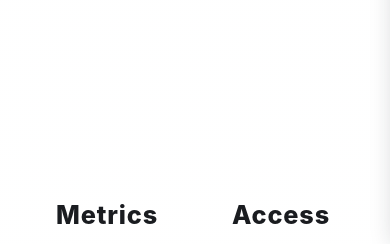
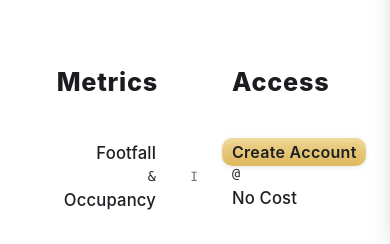
Before and after one commit to Ali-Nigzu/portal, a React (Vite) app in the folder frontend/: page / in a window 390 px wide. Shown: the part 600-844 px from the top of the page. Built offline with nearby package versions, Linux system fonts and the light colour scheme; no server answers.

Commit message:
Refine mobile landing header handoff

```diff
--- a/frontend/src/styles/LandingPage.css
+++ b/frontend/src/styles/LandingPage.css
@@ -454,7 +454,7 @@ body {
   display: inline-block;
   width: fit-content;
   padding: 0;
-  border-radius: 10px;
+  border-radius: 9px;
   color: var(--cta-create-text);
   font-weight: 560;
 }
@@ -462,11 +462,11 @@ body {
 .landing-axis-mobile-stack-line-cta::before {
   content: "";
   position: absolute;
-  inset: -6px -10px -6px -12px;
+  inset: -4px -8px -4px -9px;
   z-index: -1;
   border-radius: inherit;
   background: linear-gradient(180deg, color-mix(in srgb, var(--landing-gold) 88%, #f8e9c0 12%), color-mix(in srgb, var(--landing-gold-strong) 82%, #e5c56e 18%));
-  box-shadow: 0 2px 8px rgba(62, 56, 34, 0.14), inset 0 5px 9px rgba(255, 249, 231, 0.24);
+  box-shadow: 0 1px 5px rgba(62, 56, 34, 0.12), inset 0 4px 8px rgba(255, 249, 231, 0.22);
 }
 
 .landing-axis-mobile-connector {
@@ -1185,11 +1185,11 @@ body {
     --hero-title-size: clamp(2.22rem, 10.6vw, 2.84rem);
     --hero-statement-size: clamp(1.26rem, 5.5vw, 1.58rem);
     --hero-stack-gap-1: 18px;
-    --hero-gap-b: clamp(44px, 8.8vh, 78px);
+    --hero-gap-b: clamp(28px, 5.2vh, 46px);
     --hero-gap-c: 30px;
     --hero-zone-top: clamp(54px, 8.8vh, 88px);
-    --hero-zone-bottom: clamp(2px, 1vh, 10px);
-    min-height: max(calc(100svh - 104px), calc(100dvh - 104px));
+    --hero-zone-bottom: 0px;
+    min-height: max(calc(84svh - 104px), calc(84dvh - 104px));
   }
 
   .landing-hero-zone-grid {
@@ -1298,7 +1298,7 @@ body {
 
   .landing-axis-layout-mobile {
     display: block;
-    padding: 0 0 20px;
+    padding: 2px 0 20px;
   }
 
   .landing-axis-mobile-inner {
@@ -1317,8 +1317,8 @@ body {
   .landing-axis-mobile-headings h2 {
     font-size: 1.58rem;
     font-weight: 800;
-    line-height: 1.02;
-    letter-spacing: 0.034em;
+    line-height: 1;
+    letter-spacing: 0.03em;
     color: color-mix(in srgb, var(--sys-text-1) 90%, var(--sys-text-2) 10%);
   }
 
@@ -1349,15 +1349,15 @@ body {
   }
 
   .landing-axis-mobile-stack-line-cta {
-    border-radius: 11px;
+    border-radius: 10px;
     font-size: 1rem;
     font-weight: 620;
-    line-height: 1.18;
-    letter-spacing: 0.02em;
+    line-height: 1.14;
+    letter-spacing: 0.018em;
   }
 
   .landing-axis-mobile-stack-line-cta::before {
-    inset: -7px -12px -7px -14px;
+    inset: -5px -9px -5px -10px;
   }
 
   .landing-axis-mobile-connector {
```
